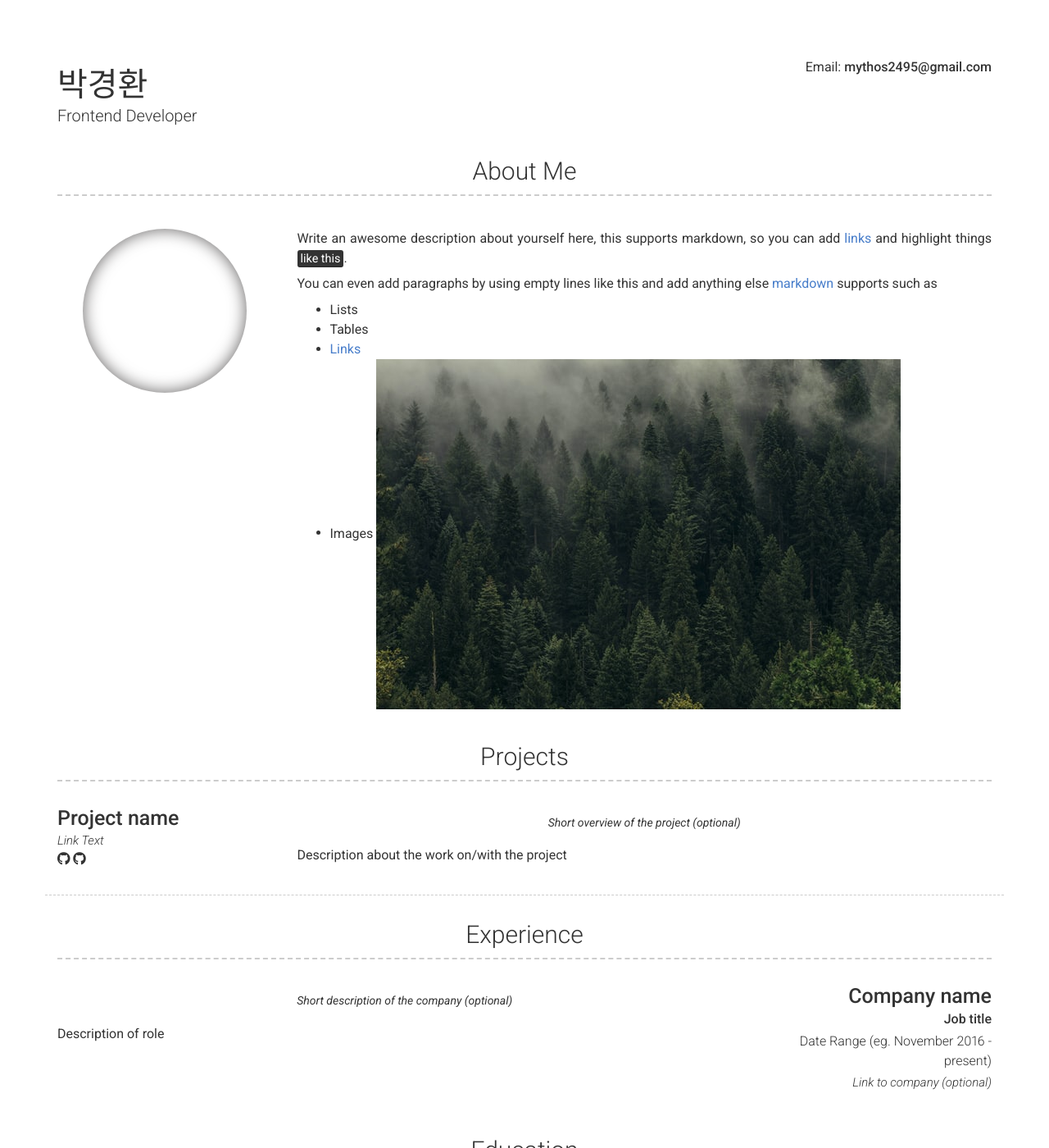
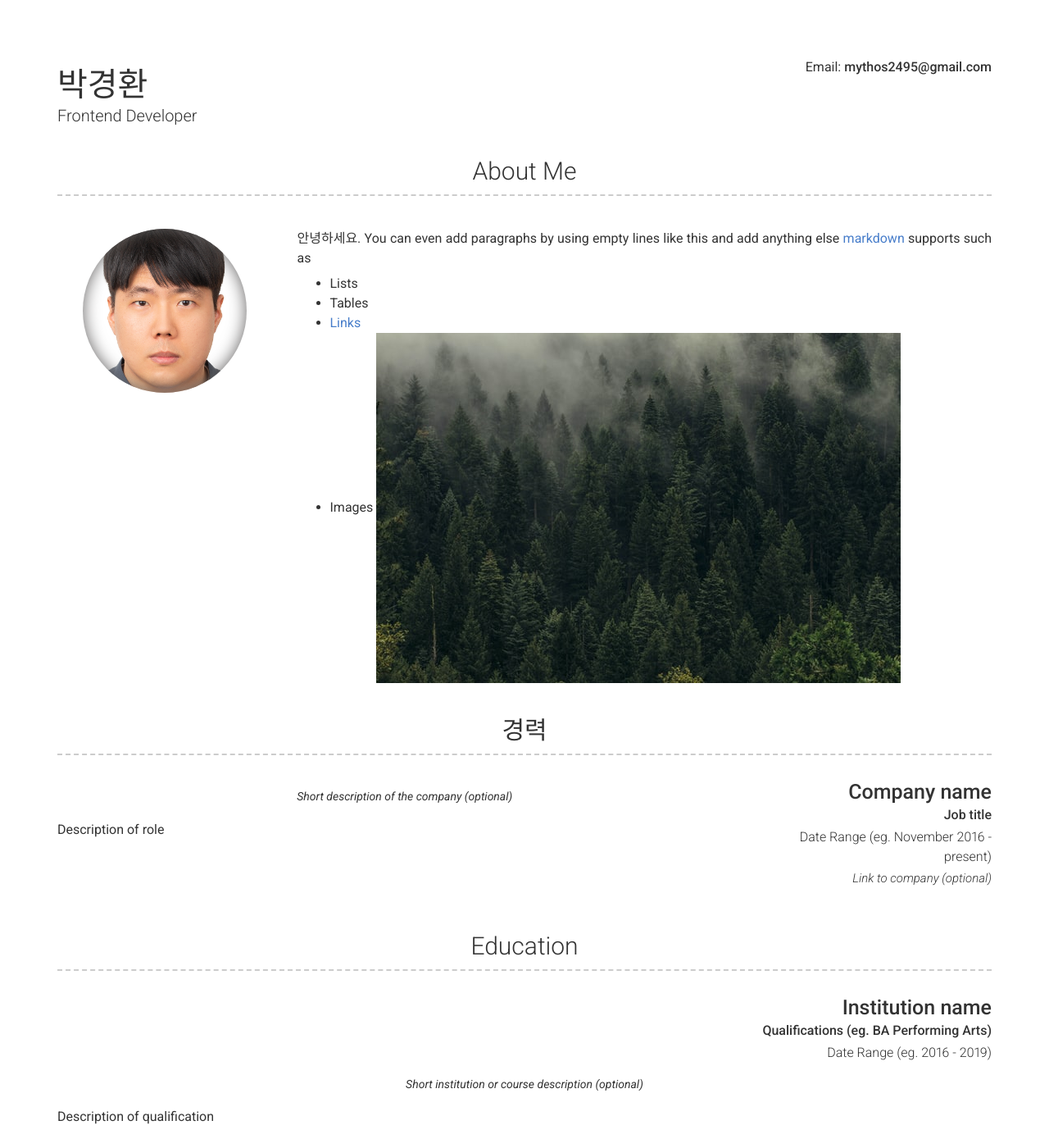
Before and after one commit to mnias/mnias.github.io, a Jekyll site: the page built from index.md, in a window 1280 px wide and 1400 px high. Shown: the whole window at 82% size. Built offline with Jekyll 4.4.1, drawn with Linux system fonts in a browser that asks for light colours; nearby versions of some CDN libraries.

Commit message:
프로필 이미지 경로 수정

```diff
--- a/_config.yml
+++ b/_config.yml
@@ -50,10 +50,9 @@ darkmode: false
 
 # About Section
 # about_title: About Me (Use this to override about section title)
-about_profile_image: _test/images/me.jpg # Directory of profile image (eg. images/profile.jpg)
+about_profile_image: images/me.jpg # Directory of profile image (eg. images/profile.jpg)
 about_content: | # this will include new lines to allow paragraphs
-  Write an awesome description about yourself here, this supports markdown, so you can add [links](http://foobar.com) and highlight things <mark>like this</mark>.
-
+  안녕하세요.
   You can even add paragraphs by using empty lines like this and add anything else [markdown](https://www.markdownguide.org/getting-started#what-is-markdown) supports such as
     - Lists
     - Tables
@@ -61,27 +60,27 @@ about_content: | # this will include new lines to allow paragraphs
     - Images ![alt text](/images/landscape-trees.jpg "Trees")
 
 content:
-  - title: Projects # Title for the section
-    layout: list # Type of content section (list/text)
-    content:
-      - layout: left
-        border: weak  # Value of `weak` will display a weak border below this item. # Any
-                      # other value (or no value) means no border will be displayed
-        title: Project name
-        link: Link to project (eg. sproogen.github.io/modern-resume-theme)(optional)
-        link_text: Link Text
-        additional_links:
-          - title:  Github page for project (eg. sproogen/modern-resume-theme)
-            icon: fab fa-github
-            url: Link to project (eg. sproogen.github.io/modern-resume-theme)(optional)
-          - title:  Github page for project (eg. sproogen/modern-resume-theme)
-            icon: fab fa-github
-            url: Link to project (eg. sproogen.github.io/modern-resume-theme)(optional)
-        quote: >
-          Short overview of the project (optional)
-        description: | # this will include new lines to allow paragraphs
-          Description about the work on/with the project
-  - title: Experience
+  # - title: Projects # Title for the section
+  #   layout: list # Type of content section (list/text)
+  #   content:
+  #     - layout: left
+  #       border: weak  # Value of `weak` will display a weak border below this item. # Any
+  #                     # other value (or no value) means no border will be displayed
+  #       title: Project name
+  #       link: Link to project (eg. sproogen.github.io/modern-resume-theme)(optional)
+  #       link_text: Link Text
+  #       additional_links:
+  #         - title:  Github page for project (eg. sproogen/modern-resume-theme)
+  #           icon: fab fa-github
+  #           url: Link to project (eg. sproogen.github.io/modern-resume-theme)(optional)
+  #         - title:  Github page for project (eg. sproogen/modern-resume-theme)
+  #           icon: fab fa-github
+  #           url: Link to project (eg. sproogen.github.io/modern-resume-theme)(optional)
+  #       quote: >
+  #         Short overview of the project (optional)
+  #       description: | # this will include new lines to allow paragraphs
+  #         Description about the work on/with the project
+  - title: 경력
     layout: list
     content:
       - layout: right
```
Also changed, not shown: images/me.jpg (renamed from _test/images/me.jpg).
